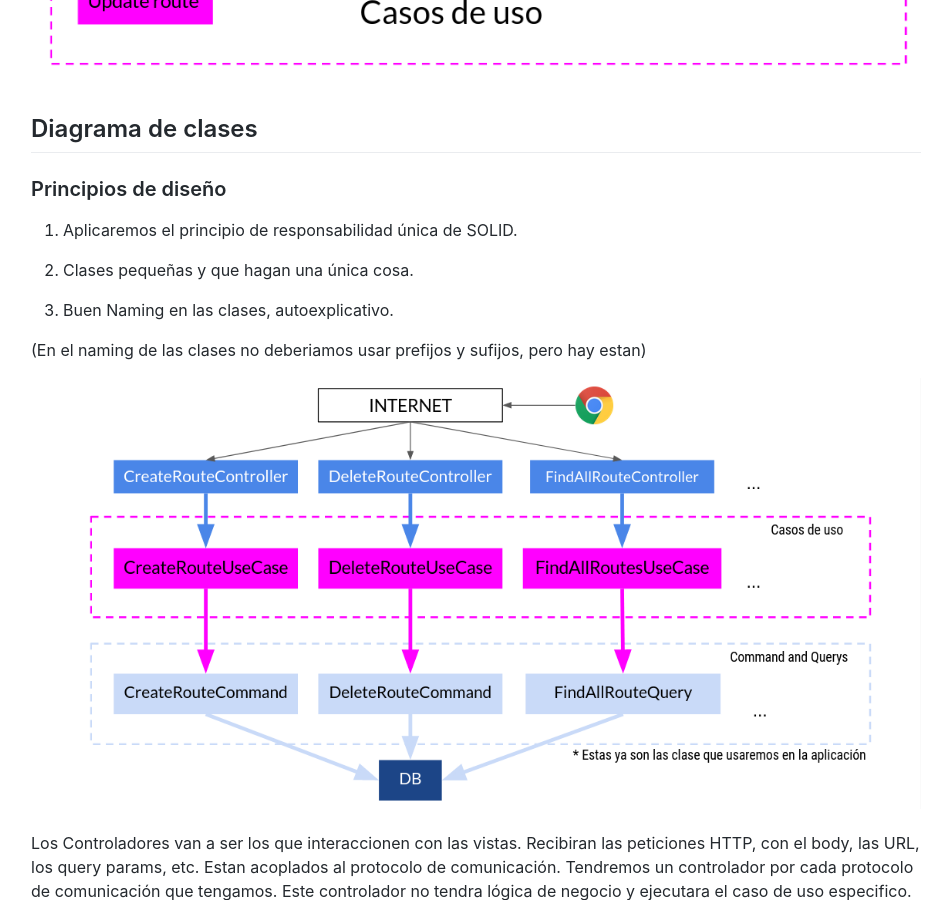
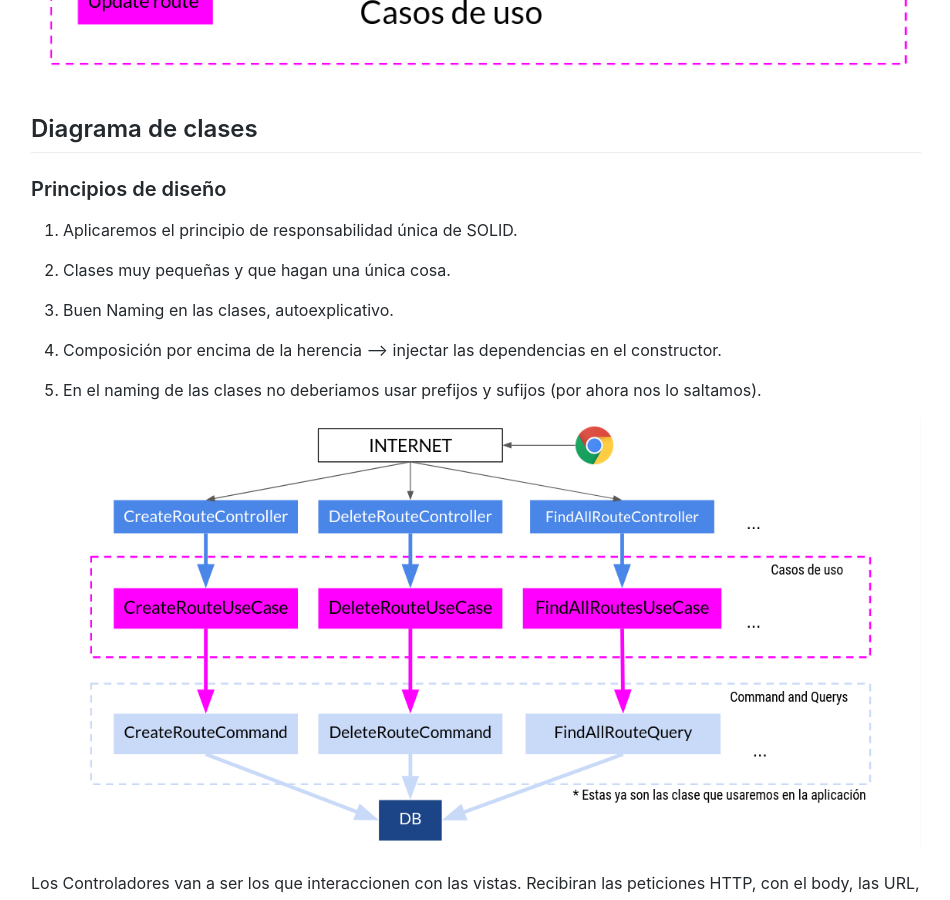
Before and after one commit to Akira3030/formacion, a Jekyll site: the page built from articulos/disenando-una-aplicacion.md, in a window 1280 px wide and 900 px high, scrolled down 2224 px. Shown: the whole window, without its empty margins (164-1114 px from the left). Built offline with Jekyll 4.4.1, drawn with Linux system fonts in a browser that asks for light colours; our own code applies the rules of GitHub Pages for plain Markdown files.

Commit message:
Update disenando-una-aplicacion.md

```diff
--- a/articulos/disenando-una-aplicacion.md
+++ b/articulos/disenando-una-aplicacion.md
@@ -53,11 +53,14 @@ Recordar que lo que buscamos es un diseño facilmente mantenible y facilemente t
 
 1. Aplicaremos el principio de responsabilidad única de SOLID.
 
-2. Clases pequeñas y que hagan una única cosa.
+2. Clases muy pequeñas y que hagan una única cosa.
 
 3. Buen Naming en las clases, autoexplicativo.
 
-(En el naming de las clases no deberiamos usar prefijos y sufijos, pero hay estan)
+4. Composición por encima de la herencia --> injectar las dependencias en el constructor.
+
+5. En el naming de las clases no deberiamos usar prefijos y sufijos (por ahora nos lo saltamos).
+
 
 
 ![alt text]({{ site.site_url }}/assets/img/diseño-aplicacion/clases-aplicacion.png)
```
